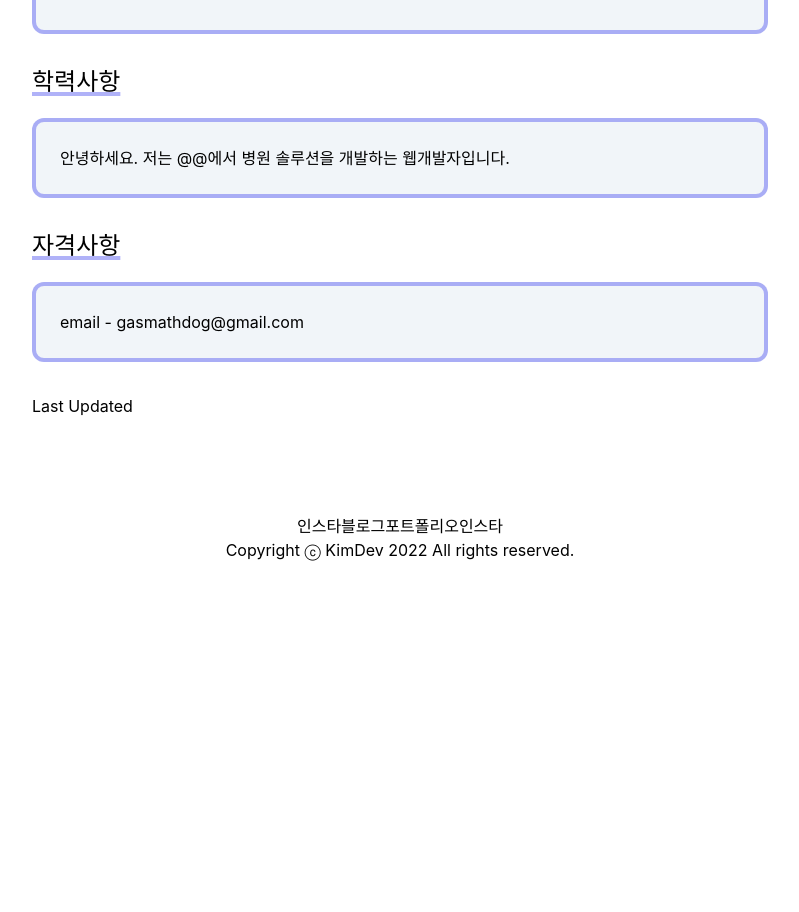
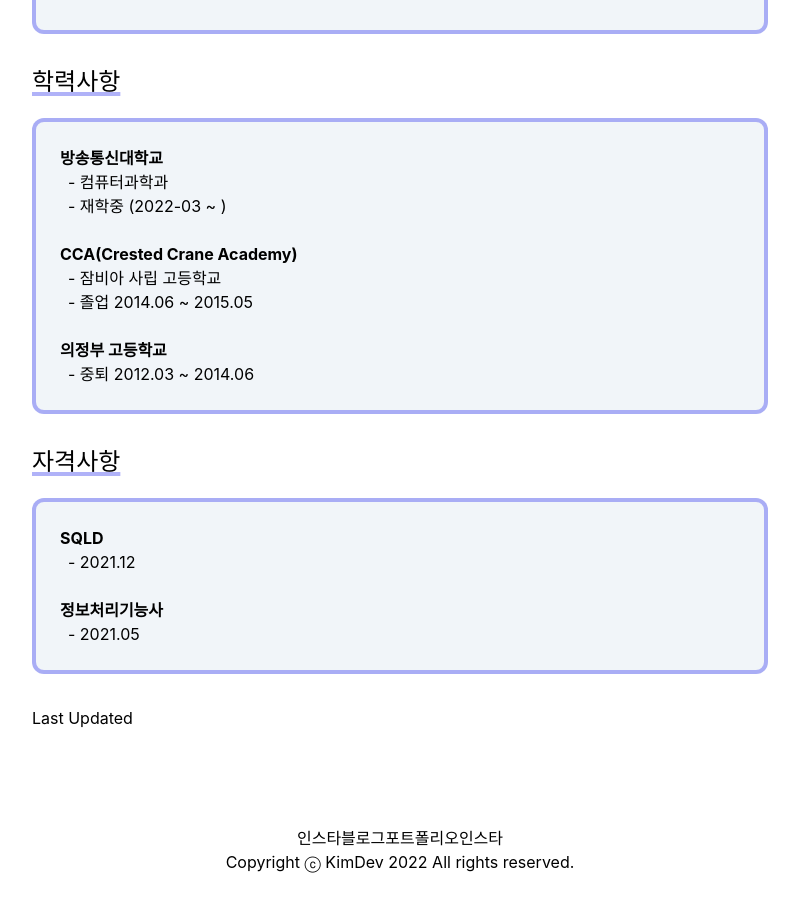
Before and after one commit to seongsoo96/blog, a Next.js app: page /about in a window 1280 px wide. Shown: the part 1820-2732 px from the top of the page, without its empty margins (240-1039 px from the left). Before the commit the page ends 2478 px from the top, so only its background shows below. Built offline with nearby package versions, Linux system fonts and the light colour scheme.

Commit message:
feat: update edu-history and certificate in about.tsx

```diff
--- a/pages/about.tsx
+++ b/pages/about.tsx
@@ -78,7 +78,7 @@ export default function About() {
 			return (
 				<Image
 					src={githubDark}
-					className="w-auto h-6 rounded-full hover:"
+					className="w-auto h-6 rounded-full"
 					alt="Github"
 					width={40}
 					height={40}
@@ -140,9 +140,7 @@ export default function About() {
 				</div>
 			</div>
 			<p className="category-description w-full h-px rounded-lg bg-slate-500 mb-6"></p>
-
 			<h1 className="about-title">자기소개</h1>
-
 			<article>
 				<div className="content">
 					안녕하세요. 저는 @@에서 병원 솔루션을 개발하는
@@ -218,13 +216,27 @@ export default function About() {
 			<h1 className="about-title">학력사항</h1>
 			<article>
 				<div className="content">
-					안녕하세요. 저는 @@에서 병원 솔루션을 개발하는
-					웹개발자입니다.
+					<p className="font-bold">방송통신대학교</p>
+					<p className="ml-2">- 컴퓨터과학과</p>
+					<p className="ml-2">- 재학중 (2022-03 ~ )</p>
+					<br />
+					<p className="font-bold">CCA(Crested Crane Academy)</p>
+					<p className="ml-2">- 잠비아 사립 고등학교</p>
+					<p className="ml-2">- 졸업 2014.06 ~ 2015.05</p>
+					<br />
+					<p className="font-bold">의정부 고등학교</p>
+					<p className="ml-2">- 중퇴 2012.03 ~ 2014.06</p>
 				</div>
 			</article>
 			<h1 className="about-title">자격사항</h1>
 			<article>
-				<div className="content">email - gasmathdog@gmail.com</div>
+				<div className="content">
+					<p className="font-bold">SQLD</p>
+					<p className="ml-2">- 2021.12</p>
+					<br />
+					<p className="font-bold">정보처리기능사</p>
+					<p className="ml-2">- 2021.05</p>
+				</div>
 			</article>
 			<p>Last Updated</p>
 		</>
```
